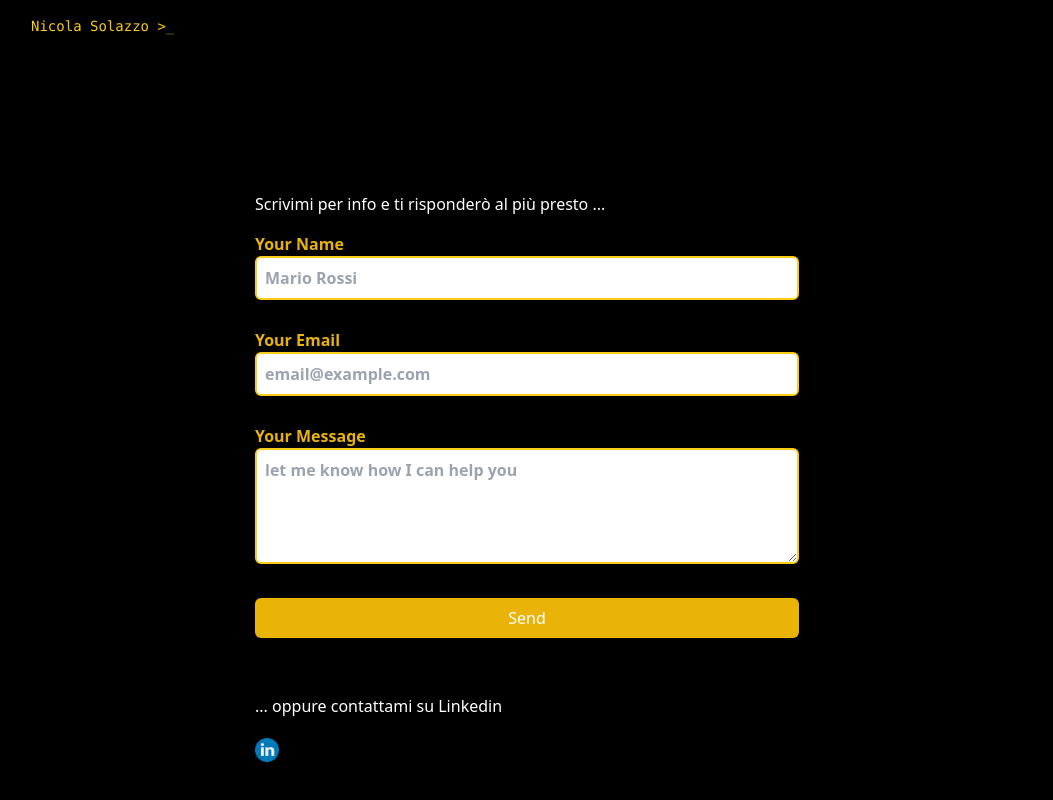
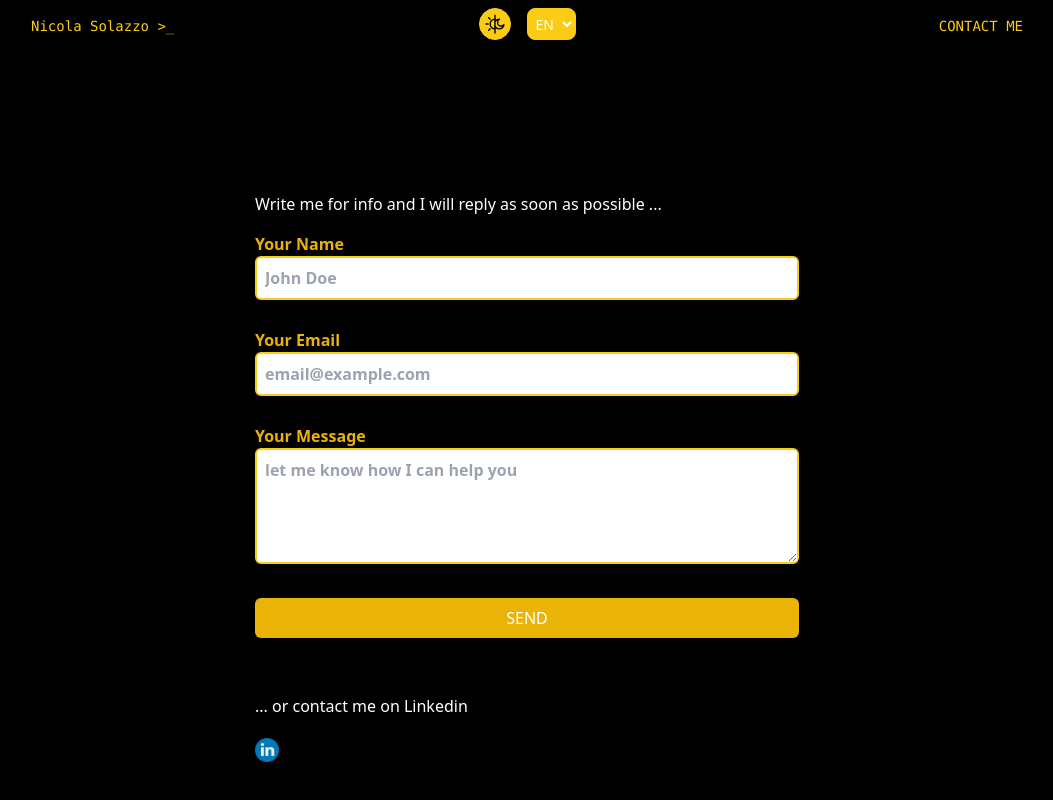
Before and after one commit to niksolaz/site-portfolio, a Next.js app: page /contact in a window 1280 px wide. Shown: the top 800 px of the page, without its empty margins (113-1166 px from the left). Built offline with nearby package versions, Linux system fonts and the light colour scheme.

Commit message:
Update page.tsx

```diff
--- a/src/app/contact/page.tsx
+++ b/src/app/contact/page.tsx
@@ -1,17 +1,89 @@
 'use client'
 import Navbar from "../../components/Navbar";
 import Alert from '../../components/Alert'
-import React, { useState, useRef } from 'react'
+import React, { useState, useRef, useEffect } from 'react'
 import emailjs from '@emailjs/browser'
 import useAlert from '../../hooks/useAlert'
 import Image from "next/image";
+import Link from 'next/link'
+
+interface IForm {
+  name: string;
+  email: string;
+  message: string;
+  placeholderName: string;
+  placeholderEmail: string;
+  placeholderMessage: string;
+}
 
 export default function Contact() {
   const formRef = useRef(null)
   const [form, setForm] = useState({ name: '', email: '', message: '' })
   const [isLoading, setIsLoading] = useState(false)
 
+  const [theme, setTheme] = useState(false)
+  const [local, setLocal] = useState('en')
+
   const { alert, showAlert, hideAlert } = useAlert()
+
+  const localLink: {en: string, it: string, es: string} = {
+    en: 'CONTACT ME',
+    it: 'CONTATTAMI',
+    es: 'CONTACTAME'
+  }
+
+  const preTitle: {en: string, it: string, es: string} = {
+    en: 'Write me for info and I will reply as soon as possible ...',
+    it: 'Scrivimi per info e ti risponderò al più presto ... ',
+    es: 'Escríbeme para obtener información y te responderé lo antes posible ...'
+  }
+
+  const endTitle: {en: string, it: string, es: string} = {
+    en: '... or contact me on Linkedin',
+    it: '... oppure contattami su Linkedin',
+    es: '... o contáctame en Linkedin'
+  }
+
+  const btnSend: {en: string, it: string, es: string} = {
+    en: 'SEND',
+    it: 'INVIA',
+    es: 'ENVIAR'
+  }
+
+  const formLabel: {en: IForm, it: IForm, es: IForm} = {
+    en: {
+      name: 'Your Name',
+      email: 'Your Email',
+      message: 'Your Message',
+      placeholderName: 'John Doe',
+      placeholderEmail: 'email@example.com',
+      placeholderMessage: 'let me know how I can help you'
+    },
+    it: {
+      name: 'Il tuo Nome',
+      email: 'La tua Email',
+      message: 'Il tuo Messaggio',
+      placeholderName: 'Mario Rossi',
+      placeholderEmail: 'email@esempio.com',
+      placeholderMessage: 'fammi sapere come posso aiutarti'
+    },
+    es: {
+      name: 'Tu Nombre',
+      email: 'Tu Correo Electrónico',
+      message: 'Tu Mensaje',
+      placeholderName: 'Juan Pérez',
+      placeholderEmail: 'email@ejemplo.com',
+      placeholderMessage: 'déjame saber cómo puedo ayudarte'
+    }
+  }
+
+  const toggleTheme = () => {
+    setTheme(!theme)
+  }
+
+  const selectTongue = (e:any) => {
+    setLocal(e.target.value)
+  }
 
   const handleChange = (e: React.ChangeEvent<HTMLTextAreaElement | HTMLInputElement>) => {
     setForm({ ...form, [e.target.name]: e.target.value });
@@ -53,47 +125,82 @@ export default function Contact() {
 
   };
 
+  useEffect(() => {
+    if (theme) {
+      document.body.classList.add('light-theme');
+      document.getElementById('theme-switcher')?.classList.remove('icon-moon');
+      document.getElementById('theme-switcher')?.classList.add('icon-sun');
+      document.getElementById('footer-switcher')?.classList.remove('footer-light');
+      document.getElementById('footer-switcher')?.classList.add('footer-dark');
+    } else {
+      document.body.classList.remove('light-theme');
+      document.getElementById('theme-switcher')?.classList.remove('icon-sun');
+      document.getElementById('theme-switcher')?.classList.add('icon-moon');
+      document.getElementById('footer-switcher')?.classList.remove('footer-dark');
+      document.getElementById('footer-switcher')?.classList.add('footer-light');
+    }
+  }, [theme])
+
     return (
+      <>
         <main className="flex min-h-screen flex-col items-center justify-between p-24">
-         <Navbar />
+        <Navbar local={local} />
+          <div className="fixed top-0 z-20 flex items-center justify-center space-x-4 py-2">
+            <button onClick={toggleTheme}>
+              <Image
+                  id="theme-switcher"
+                  className="rounded-full w-6 h-6 lg:w-8 lg:h-8 border border-yellow-400 p-1 bg-yellow-400"
+                  src="/theme.svg"
+                  alt="theme light/dark mode switcher"
+                  width={20}
+                  height={20}
+                  priority
+                  />
+            </button>
+            <select onChange={selectTongue} className="h-6 text-xs lg:h-8 lg:text-sm border border-yellow-400 p-1 bg-yellow-400 rounded-lg">
+              <option value="en">EN</option>
+              <option value="it">IT</option>
+              <option value="es">ES</option>
+            </select>
+          </div>
          {alert.show && <Alert {...alert} />}
          <div className="flex-1 min-w-[50%] flex flex-col  mt-24">
-            <h1 className="head-text">Scrivimi per info e ti risponderò al più presto ... </h1>
+            <h1 className="head-text">{ preTitle[local as keyof typeof preTitle] }</h1>
             <form
               className="w-full flex flex-col gap-7 mt-4"
               onSubmit={handleSubmit}
             >
               <label className="text-yellow-500  font-semibold">
-                Your Name
+                {formLabel[local as keyof typeof formLabel].name}
                 <input
                   type="text"
                   name="name"
                   className="input"
-                  placeholder="Mario Rossi"
+                  placeholder={formLabel[local as keyof typeof formLabel].placeholderName}
                   required
                   value={form.name}
                   onChange={handleChange}
                 />
               </label>
               <label className="text-yellow-500 font-semibold">
-                Your Email
+                {formLabel[local as keyof typeof formLabel].email}
                 <input
                   type="email"
                   name="email"
                   className="input"
-                  placeholder="email@example.com"
+                  placeholder={formLabel[local as keyof typeof formLabel].placeholderEmail}
                   required
                   value={form.email}
                   onChange={handleChange}
                 />
               </label>
               <label className="text-yellow-500 font-semibold">
-                Your Message
+                {formLabel[local as keyof typeof formLabel].message}
                 <textarea
                   name="message"
                   rows={4}
                   className="textarea"
-                  placeholder="let me know how I can help you"
+                  placeholder={formLabel[local as keyof typeof formLabel].placeholderMessage}
                   required
                   value={form.message}
                   onChange={handleChange}
@@ -104,10 +211,10 @@ export default function Contact() {
                 className="btn"
                 disabled={isLoading}
               >
-                {isLoading ? 'Sending...' : 'Send'}
+                {isLoading ? 'Sending...' : btnSend[local as keyof typeof btnSend]}
               </button>
             </form>
-            <h1 className="mt-14">... oppure contattami su Linkedin</h1>
+            <h1 className="mt-14">{ endTitle[local as keyof typeof endTitle] }</h1>
             <div className="py-5">
               <a href="https://www.linkedin.com/in/nicolasolazzo/" target="_blank" rel="noreferrer">
                 <Image
@@ -121,5 +228,12 @@ export default function Contact() {
             </div>
           </div>
         </main>
+        <footer id="footer-switcher" className="w-full text-center py-4 mt-6 rounded-t-lg">
+          <p>© 2024 Nicola Solazzo</p>
+          <Link href="/contact" className="text-xs font-medium ">
+            {localLink[local as keyof typeof localLink]}
+          </Link>
+        </footer>
+      </>
     )
 }
```
